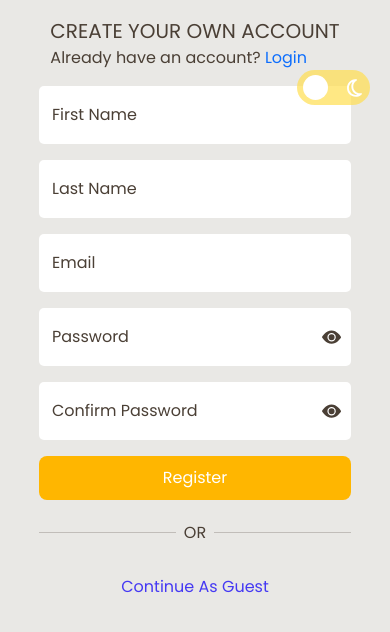
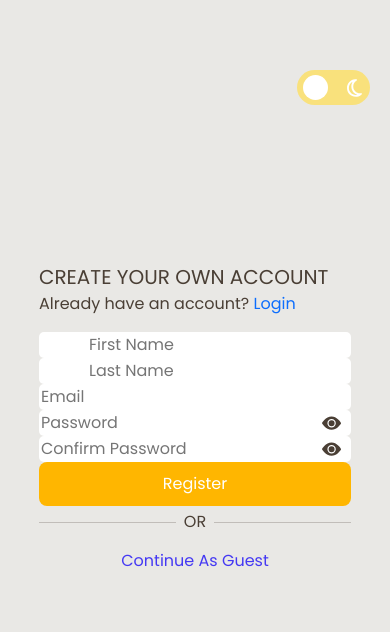
Before and after one commit to AnjumSunkesula/Global-Explorer, a React (Vite) app: page /login in a window 390 px wide. Shown: the top 632 px of the page. Built offline with nearby package versions, Linux system fonts and the light colour scheme.

Commit message:
added new classes for input-fields for responsievness

```diff
--- a/src/components/login.jsx
+++ b/src/components/login.jsx
@@ -1,7 +1,27 @@
-import React, { useState } from "react";
+import React, { useState, useEffect } from "react";
 import { useNavigate } from "react-router-dom";
 import { LuEyeClosed } from "react-icons/lu";
 import { BsEyeFill } from "react-icons/bs";
+
+
+
+
+
+function useIsMobile(breakpoint = 426) {
+  const [isMobile, setIsMobile] = useState(() => window.innerWidth <= breakpoint);
+
+  useEffect(() => {
+    const handleResize = () => setIsMobile(window.innerWidth <= breakpoint);
+    window.addEventListener('resize', handleResize);
+    return () => window.removeEventListener('resize', handleResize);
+  }, [breakpoint]);
+
+  return isMobile;
+}
+
+
+
+
 function Login() {
 
   const navigate = useNavigate();
@@ -116,11 +136,15 @@ function Login() {
   }
   };
 
+  const isMobile = useIsMobile();
+
+
 
 
   return (
-    <div className="vh-100 d-flex flex-column p-3 flex-md-row align-items-md-center justify-content-start  justify-content-md-between gap-md-5 login-box">
-      <div className="d-flex flex-column mb-3 ps-md-5">
+    <div className="vh-100 d-flex justify-content-center align-items-center login-container">
+      <div className="login-box">
+          <div className="d-flex flex-column mb-3 ps-md-4 title-box">
         <div className="title text-uppercase">{isRegister ? "Create your own account" : "Welcome back! Log in to continue."}</div>
         <div className="title-caption">
           {isRegister ? (
@@ -137,66 +161,66 @@ function Login() {
           )}
         </div>
       </div>
-      <div className="d-flex flex-column pe-md-5">
+      <div className="d-flex flex-column pe-md-4 form-container">
         <form onSubmit={isRegister ? handleRegisterSubmit : handleLoginSubmit}>
           {isRegister && (
             <div className="d-md-flex gap-2">
-                <div className="mb-3 form-floating d-flex flex-column">
+                <div className={`${!isMobile ? 'mb-3 form-floating' : 'input-wrapper'}  d-flex flex-column`}>
                   <input
                     type="text"
                     name="firstName"
-                    className="form-inputs form-control"
+                    className={`form-inputs ${!isMobile ? 'form-control' : 'mobile-inputs'}`}
                     placeholder="First Name"
                     value={formData.firstName}
                     onChange={handleChange}
                     id="first-name"
                   />
-                  <label for="first-name">First Name</label>
+                  {!isMobile && <label htmlFor="first-name">First Name</label>}
                   {formErrors.firstName && <small className="text-danger mt-1">{formErrors.firstName}</small>}
                 </div>
-                <div className="mb-3 form-floating d-flex flex-column">
+                <div className={`${!isMobile ? 'mb-3 form-floating' : 'input-wrapper'}  d-flex flex-column`}>
                   <input
                     type="text"
                     name="lastName"
-                    className="form-inputs form-control"
+                    className={`form-inputs ${!isMobile ? 'form-control' : 'mobile-inputs'}`}
                     placeholder="Last Name"
                     value={formData.lastName}
                     onChange={handleChange}
                     id="last-name"
                   />
-                  <label for="last-name">Last Name</label>
+                  {!isMobile && <label htmlFor="last-name">Last Name</label>}
                   {formErrors.lastName && <small className="text-danger mt-1">{formErrors.lastName}</small>}
                 </div>
             </div>
           )}
 
-          <div className="mb-3 form-floating d-flex flex-column">
+          <div className={`${!isMobile ? 'mb-3 form-floating' : 'input-wrapper'}  d-flex flex-column`}>
             <input
               type="email"
               name="email"
-              className="form-inputs form-control email-input"
+              className={`form-inputs ${!isMobile ? 'form-control' : 'mobile-inputs'} email-input`}
               placeholder="Email"
               value={formData.email}
               onChange={handleChange}
               id="email"
             />
-            <label for="email">Email</label>
+           {!isMobile && <label htmlFor="email">Email</label>}
             {formErrors.email && <small className="text-danger mt-1">{formErrors.email}</small>}
           </div>
 
           <div className="d-md-flex gap-2">
-            <div className="mb-3 d-flex flex-column">
-              <div className="input-container form-floating">
+            <div className=" d-flex flex-column">
+              <div className={`input-container ${!isMobile ? 'mb-3 form-floating' : 'input-wrapper'}`}>
                 <input
                   type={visiblePassword ? "text" : "password"}
                   name="password"
-                  className={`form-control form-inputs ${!isRegister ? 'login-password' : ''}`}
+                  className={`${!isMobile ? 'form-control' : 'mobile-inputs'} form-inputs ${!isRegister ? 'login-password' : ''}`}
                   placeholder="Password"
                   value={formData.password}
                   onChange={handleChange}
                   id="password"
                 />
-                <label for="password">Password</label>
+                {!isMobile && <label htmlFor="password">Password</label>}
                 <span onClick={() => setVisiblePassword(!visiblePassword)} className="password-toggle-icon">
                   {visiblePassword ? <LuEyeClosed /> : <BsEyeFill />}
                 </span>
@@ -205,18 +229,18 @@ function Login() {
             </div>
 
             {isRegister && (
-              <div className="mb-3 d-flex flex-column">
-                <div className="input-container form-floating">
+              <div className=" d-flex flex-column">
+                <div className={`input-container ${!isMobile ? 'mb-3 form-floating' : 'input-wrapper'}`}>
                   <input
                     type={visibleConfirmPassword ? "text" : "password"}
                     name="confirmPassword"
-                    className="form-inputs form-control"
+                    className={`form-inputs ${!isMobile ? 'form-control' : 'mobile-inputs'}`}
                     placeholder="Confirm Password"
                     value={formData.confirmPassword}
                     onChange={handleChange}
                     id="confirm-password"
                   />
-                  <label for="confirm-password">Confirm Password</label>
+                  {!isMobile && <label htmlFor="confirm-password">Confirm Password</label>}
                   <span
                     className="password-toggle-icon"
                     onClick={() => setVisibleConfirmPassword(!visibleConfirmPassword)}
@@ -234,13 +258,15 @@ function Login() {
             {isRegister ? "Register" : "Login"}
           </button>
         </form>
-        <div class="d-flex align-items-center my-3">
+        <div class="d-flex align-items-center divider">
           <hr class="flex-grow-1"/>
           <span class="mx-2">OR</span>
           <hr class="flex-grow-1"/>
         </div>
         <div className="text-center text-capitalize guest-mode" onClick={() => navigate('/home')}>continue as guest</div>
       </div>
+
+      </div>
     </div>
   );
 }
```
